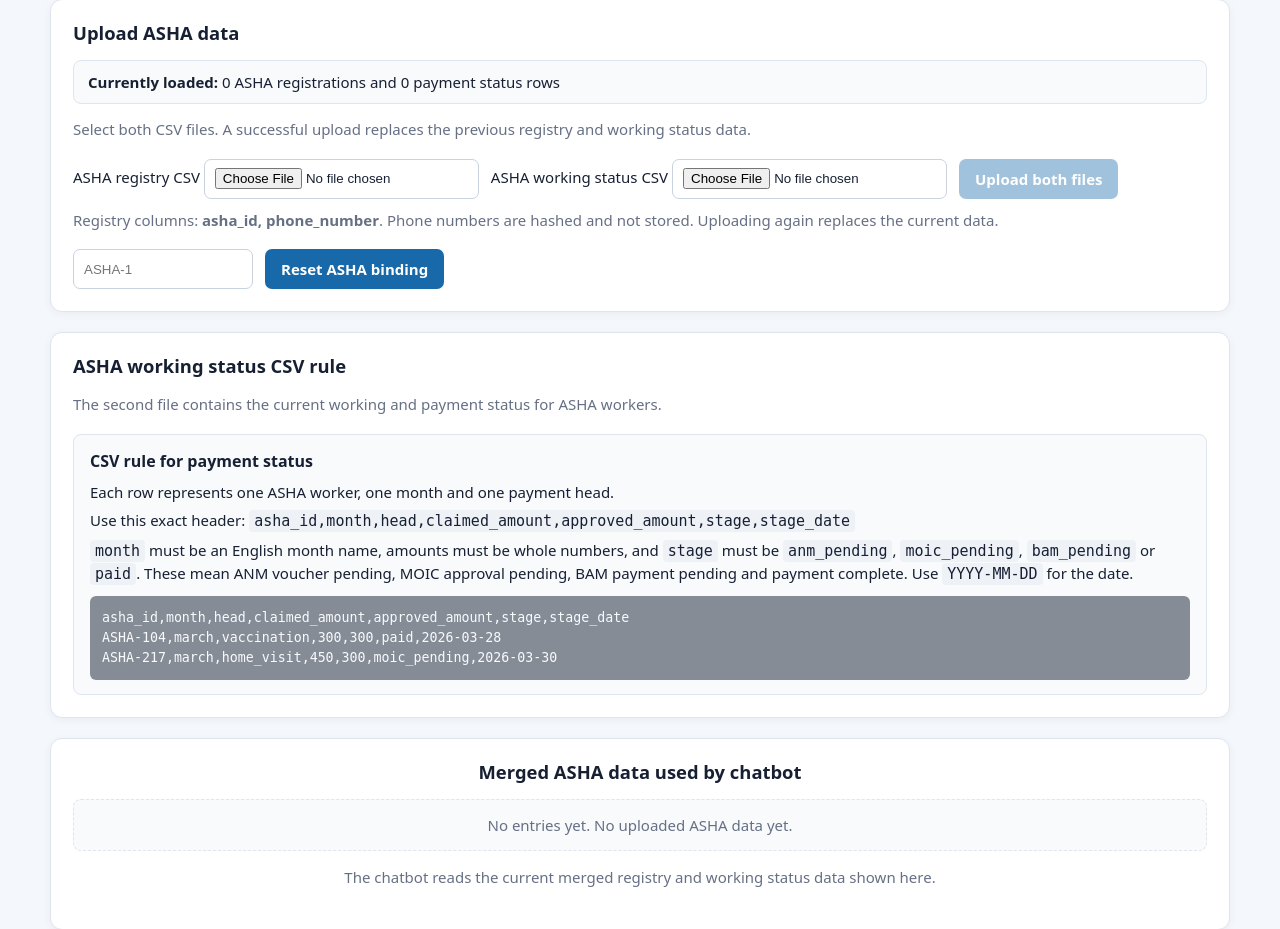
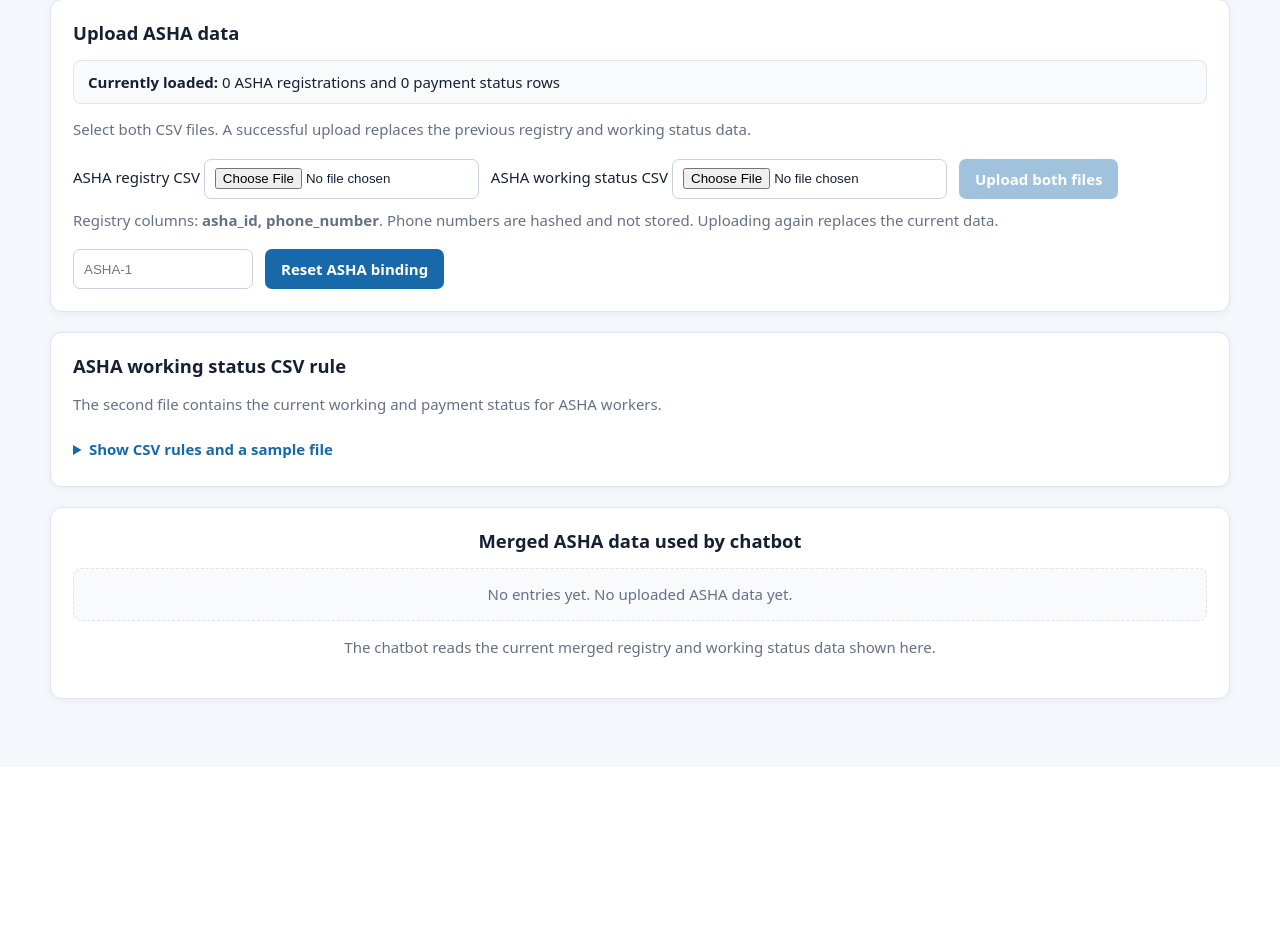
Before and after one commit to 25f3001314-dev/asha-shahayak, a Python web app: template asha_shahayak/templates/dashboard.html in a window 1280 px wide. Shown: the part 678-1607 px from the top of the page. After the commit the page ends 1383 px from the top, so only its background shows below. Run offline with Jinja, Linux system fonts and the light colour scheme; the template is opened without the code that fills it, so the values that code supplies are empty.

Commit message:
dashboard: collapsible CSV rules, light example box, sample CSV

```diff
--- a/asha_shahayak/templates/dashboard.html
+++ b/asha_shahayak/templates/dashboard.html
@@ -141,23 +141,66 @@
   </section>
 
   <section class="card">
+    <style>
+      .rule pre { background:#f1f5f9; color:#172033; border:1px solid #dfe5ee; }
+      .rule-details > summary { cursor:pointer; font-weight:600; color:#1769aa; padding:4px 0; }
+      .sample-link { display:inline-block; margin:10px 0 4px; font-weight:600; color:#1769aa; }
+      .rule table { min-width:0; margin-top:8px; }
+      .rule td:first-child { white-space:nowrap; }
+      .rule ul { margin:6px 0 0; padding-left:20px; }
+    </style>
     <h2>ASHA working status CSV rule</h2>
     <p class="hint">The second file contains the current working and payment status for ASHA workers.</p>
+    <details class="rule-details">
+      <summary>Show CSV rules and a sample file</summary>
+      <a class="sample-link" download="sample_status.csv" href="data:text/csv;charset=utf-8,asha_id,month,head,claimed_amount,approved_amount,stage,stage_date%0AASHA-104,march,vaccination,300,300,paid,2026-03-28%0AASHA-217,march,home_visit,450,300,moic_pending,2026-03-30%0A">Download sample CSV</a>
       <div class="rule">
         <h3>CSV rule for payment status</h3>
         <p>Each row represents one ASHA worker, one month and one payment head.</p>
-        <p>Use this exact header:
+        <p>In simple words: <strong>one line = one payment of one ASHA for one month.</strong>
+          If an ASHA has 3 payments, she gets 3 lines.</p>
+        <p>Use this exact header as the first line of the file. Do not change it or add columns:
           <code>asha_id,month,head,claimed_amount,approved_amount,stage,stage_date</code>
         </p>
-        <p><code>month</code> must be an English month name, amounts must be whole numbers,
-          and <code>stage</code> must be <code>anm_pending</code>, <code>moic_pending</code>,
-          <code>bam_pending</code> or <code>paid</code>. These mean ANM voucher pending,
-          MOIC approval pending, BAM payment pending and payment complete. Use
-          <code>YYYY-MM-DD</code> for the date.</p>
+
+        <h3 style="margin-top:16px">What to write in each column</h3>
+        <div class="table-wrap"><table>
+          <thead><tr><th>Column</th><th>What to write</th><th>Example</th></tr></thead>
+          <tbody>
+            <tr><td><code>asha_id</code></td><td>The ASHA's ID</td><td>ASHA-106</td></tr>
+            <tr><td><code>month</code></td><td>Month name in English</td><td>march</td></tr>
+            <tr><td><code>head</code></td><td>Which work the payment is for. The chatbot knows: vaccination, home_visit, institutional_delivery, family_planning</td><td>vaccination</td></tr>
+            <tr><td><code>claimed_amount</code></td><td>Amount the ASHA claimed, in rupees. Whole number only (no &#8377; sign, no comma)</td><td>300</td></tr>
+            <tr><td><code>approved_amount</code></td><td>Amount approved, in rupees. Whole number only</td><td>300</td></tr>
+            <tr><td><code>stage</code></td><td>Where the payment is right now. Choose one from the list below</td><td>paid</td></tr>
+            <tr><td><code>stage_date</code></td><td>Date of that stage, written as <code>YYYY-MM-DD</code></td><td>2026-03-28</td></tr>
+          </tbody>
+        </table></div>
+
+        <h3 style="margin-top:16px">Which stage to choose</h3>
+        <div class="table-wrap"><table>
+          <thead><tr><th>Write this</th><th>Meaning</th><th>What the ASHA hears from the chatbot</th></tr></thead>
+          <tbody>
+            <tr><td><code>anm_pending</code></td><td>ANM voucher pending</td><td>Her voucher is still with the ANM</td></tr>
+            <tr><td><code>moic_pending</code></td><td>MOIC approval pending</td><td>Approval is still pending with the MOIC</td></tr>
+            <tr><td><code>bam_pending</code></td><td>BAM payment pending (approved, money not yet released)</td><td>Amount is approved, payment from the block is awaited</td></tr>
+            <tr><td><code>paid</code></td><td>Payment complete</td><td>The money has been received</td></tr>
+          </tbody>
+        </table></div>
+
+        <h3 style="margin-top:16px">Before you upload</h3>
+        <ul>
+          <li>Save the file as <strong>CSV</strong> (in Excel: Save As, then CSV UTF-8).</li>
+          <li>Write <code>month</code> and <code>stage</code> exactly as shown, in small letters.</li>
+          <li>Every ASHA ID in this file should also be in the registry file. IDs missing from the registry show "No" in the table below, and the chatbot will not find them.</li>
+        </ul>
+
+        <h3 style="margin-top:16px">Example</h3>
         <pre>asha_id,month,head,claimed_amount,approved_amount,stage,stage_date
 ASHA-104,march,vaccination,300,300,paid,2026-03-28
 ASHA-217,march,home_visit,450,300,moic_pending,2026-03-30</pre>
       </div>
+    </details>
   </section>
 
   <section class="card">
@@ -219,7 +262,7 @@ ASHA-217,march,home_visit,450,300,moic_pending,2026-03-30</pre>
   }
 
   async function refresh() {
-    if (document.hidden) return;
+    if (document.hidden || document.querySelector("details[open]")) return;
     var active = document.activeElement;
     if (active && /^(INPUT|SELECT|TEXTAREA)$/.test(active.tagName)) return;
     var files = document.querySelectorAll("input[type=file]");
```
